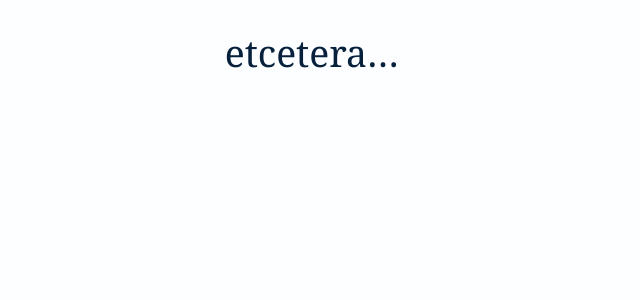
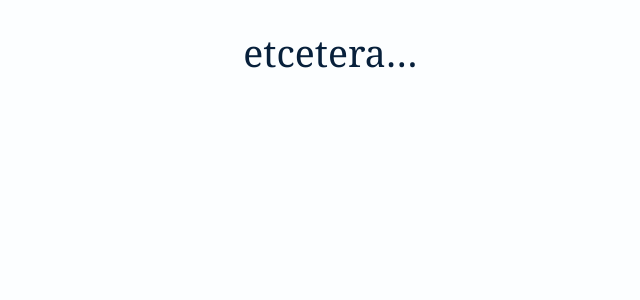
Before and after one commit to tommy-carlier/etc.tcx.be, a Jekyll site: the page built from index.html, in a window 1280 px wide. Shown: the top 300 px of the page, without its empty margins (42-682 px from the left). Built offline with Jekyll 4.4.1, drawn with Linux system fonts in a browser that asks for light colours.

Commit message:
Add padding around body

```diff
--- a/assets/etc.scss
+++ b/assets/etc.scss
@@ -9,6 +9,7 @@ html {
 body {
   margin: 0 auto;
   max-width: 40em;
+  box-sizing: border-box;
 }
 
 h1 {
@@ -19,6 +20,10 @@ h1 {
   html {
     background: #FCFEFF;
     color: #07203B;
+  }
+
+  body {
+    padding: 0 1em;
   }
 }
 
@@ -32,4 +37,8 @@ h1 {
   html {
     font-size: 11pt;
   }
+
+  body {
+    max-width: none;
+  }
 }
```
